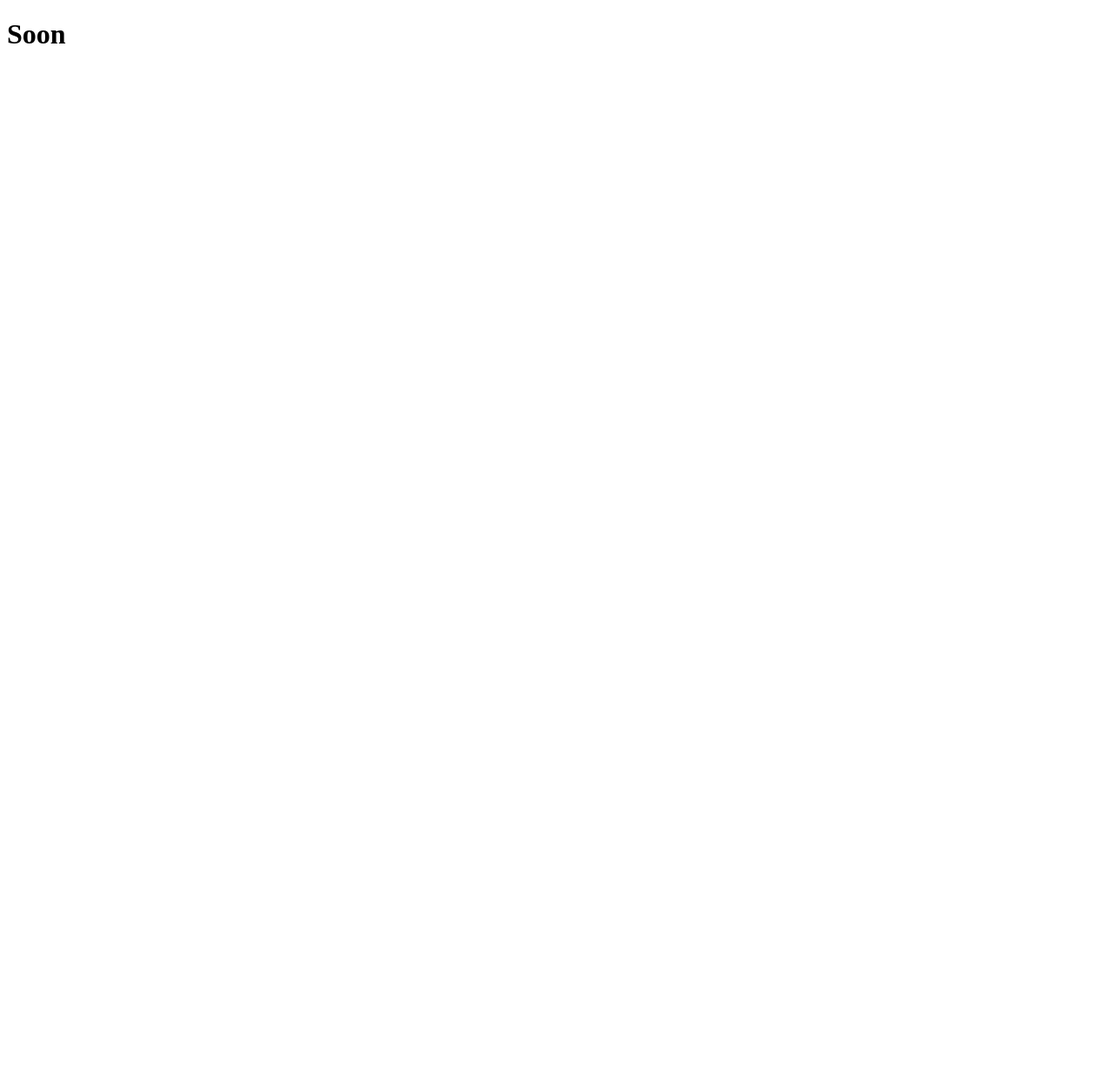
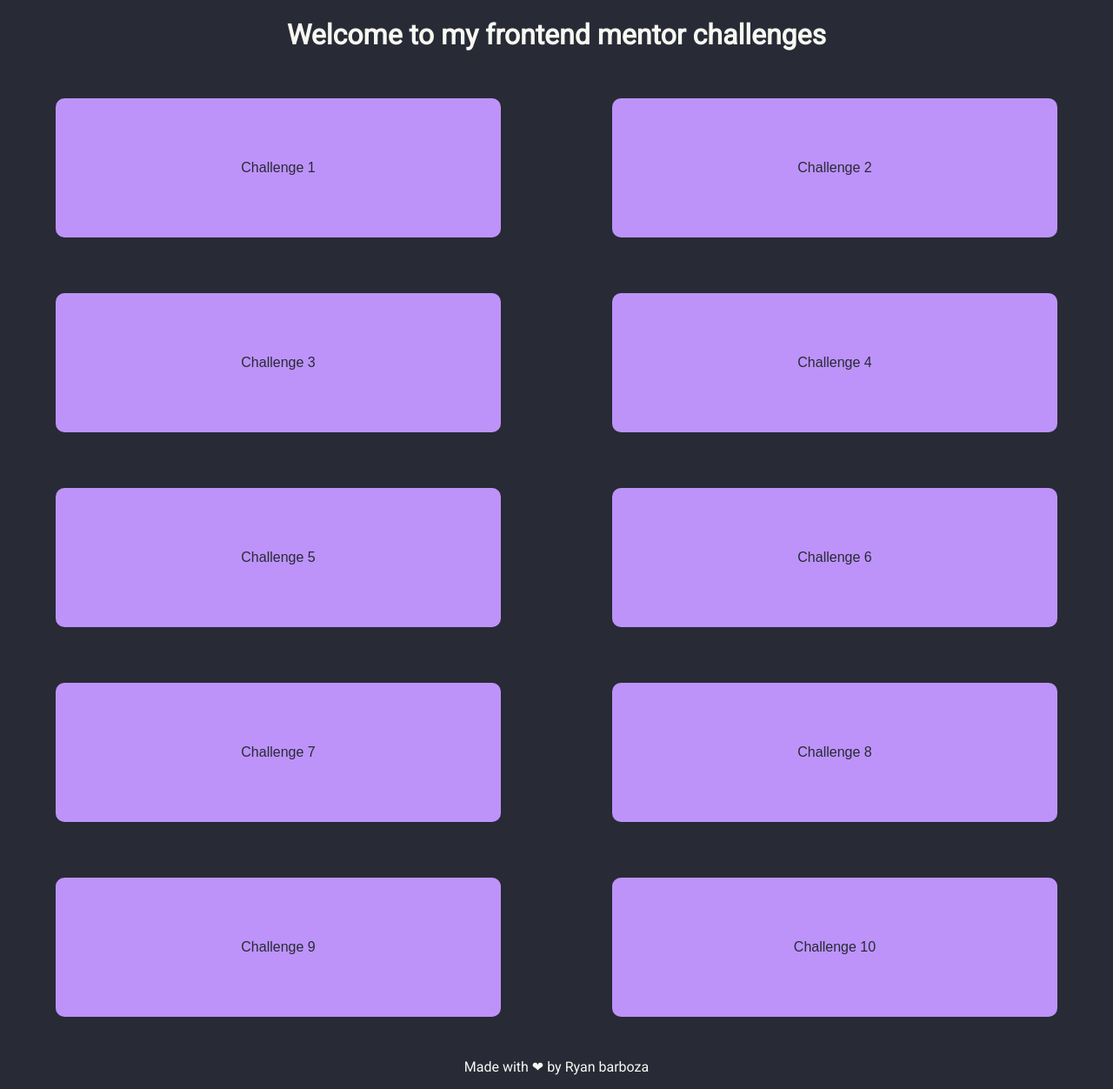
Before and after one commit to RetrozDev/frontend-mentor.github.io, a plain HTML site: page index.html in a window 1280 px wide. Shown: the whole page at 87% size. Before the commit the page ends 800 px from the top, so only its background shows below. Drawn offline with Linux system fonts and the light colour scheme.

Commit message:
Added style + content for index.html

```diff
--- a/index.html
+++ b/index.html
@@ -3,9 +3,28 @@
 <head>
     <meta charset="UTF-8">
     <meta name="viewport" content="width=device-width, initial-scale=1.0">
+    <link rel="stylesheet" href="style.css">
     <title>Frontend Challenges </title>
 </head>
 <body>
-    <h1>Soon</h1>
+    <header>
+        <h1>Welcome to my frontend mentor challenges </h1>
+    </header>
+    <main>
+       <a href="#"><button>Challenge 1</button></a>
+       <a href="#"><button>Challenge 2</button></a>
+       <a href="#"><button>Challenge 3</button></a>
+       <a href="#"><button>Challenge 4</button></a>
+       <a href="#"><button>Challenge 5</button></a>
+       <a href="#"><button>Challenge 6</button></a>
+       <a href="#"><button>Challenge 7</button></a>
+       <a href="#"><button>Challenge 8</button></a>
+       <a href="#"><button>Challenge 9</button></a>
+       <a href="#"><button>Challenge 10</button></a>
+
+    </main>
+    <footer>
+        <p>Made with ❤︎ by <a href="https://github.com/RetrozDev" target="_blank">Ryan barboza</a></p>
+    </footer>
 </body>
 </html>
--- /dev/null
+++ b/style.css
@@ -0,0 +1,106 @@
+@import url('https://fonts.googleapis.com/css2?family=Roboto&display=swap');
+
+:root {
+    --Background: #282a36;
+    --CurrentLine: #44475a;
+    --Foreground: #f8f8f2;
+    --Comment: #6272a4;
+    --Cyan: #8be9fd;
+    --Green: #50fa7b;
+    --Orange: #ffb86c;
+    --Pink: #ff79c6;
+    --Purple: #bd93f9;
+    --Red: #ff5555;
+    --Yellow: #f1fa8c;
+}
+
+body {
+    margin: 0;
+    box-sizing: border-box;
+    min-height: 100vh;
+    background-color: var(--Background);
+    font-family: 'Roboto', sans-serif;
+}
+
+p::selection {
+    background-color: var(--Pink);
+    color: var(--Background);
+}
+
+h1::selection {
+    background-color: var(--Pink);
+    color: var(--Background);
+}
+
+header {
+    margin: 0;
+    display: flex;
+    justify-content: center;
+    align-items: center;
+    height: 10%;
+}
+
+header h1 {
+    color: var(--Foreground);
+    text-align: center;
+    font-size: 2em;
+}
+
+main {
+    display: flex;
+    flex-wrap: wrap;
+    flex-direction: row;
+    justify-content: space-around;
+    align-items: center;
+    min-height: 80vh;
+}
+main a{
+    text-decoration: none;
+}
+
+main button {
+    height: 20vh;
+    width: 40vw;
+    padding: 2rem;
+    margin: 2rem;
+    display: flex;
+    justify-content: center;
+    align-items: center;
+    background-color: var(--Purple);
+    border-radius: 10px;
+    color: var(--Background);
+    font-size: 1rem;
+    border: none;
+    transition: all 330ms ease-in-out;
+}
+
+main button:hover {
+    background-color: var(--Background);
+    border: var(--Purple) solid;
+    color: var(--Purple);
+    transform: scale(1.2);
+}
+
+footer {
+    display: flex;
+    justify-content: center;
+    align-items: center;
+    height: 10%;
+    color: var(--Foreground);
+}
+
+footer a {
+    color: var(--Foreground);
+    text-decoration: none;
+}
+
+footer a:hover {
+    color: var(--Purple);
+}
+
+
+@media screen and (max-width: 600px) {
+    main button {
+        width: 80vw;
+    }
+}
```
